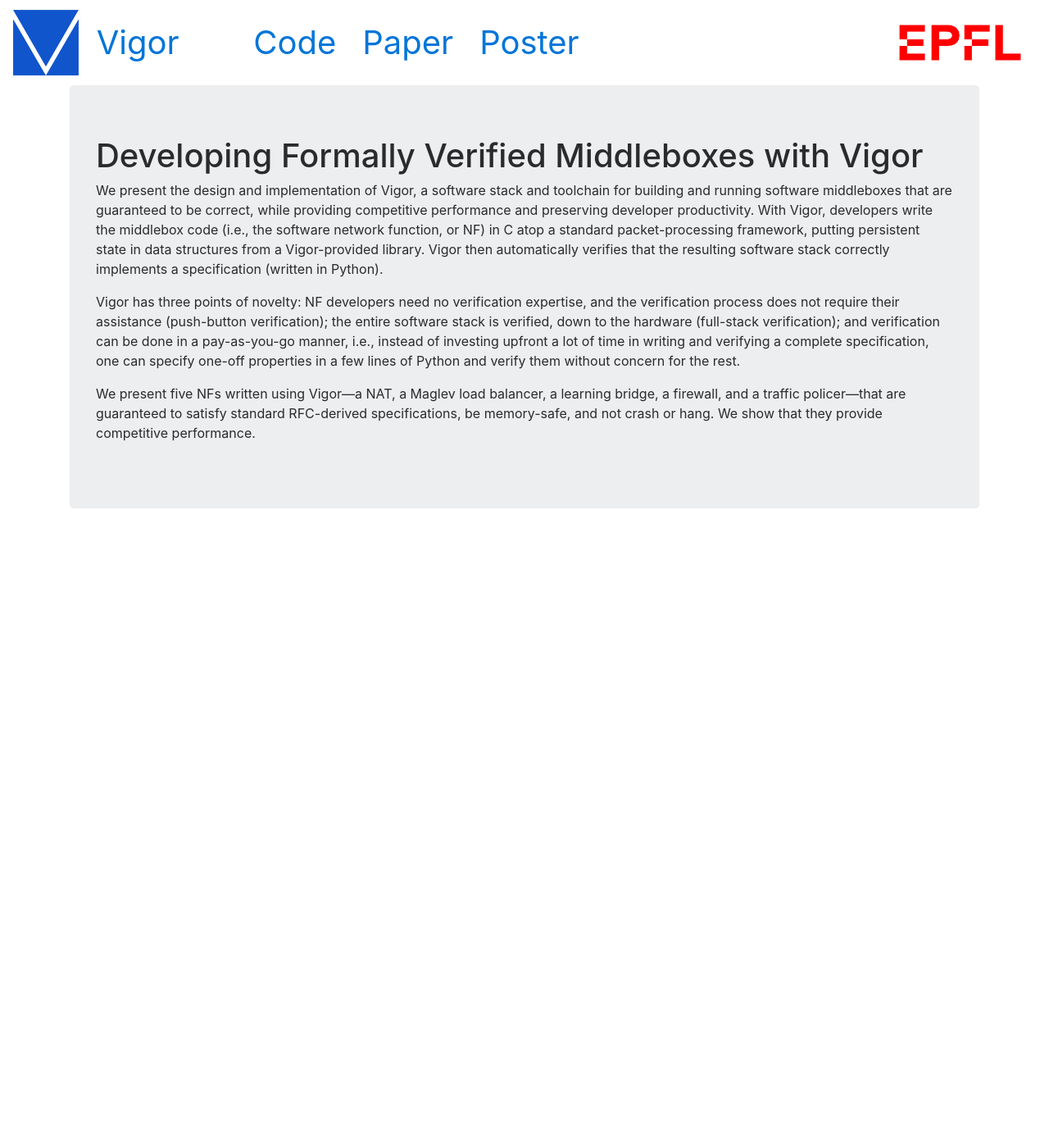
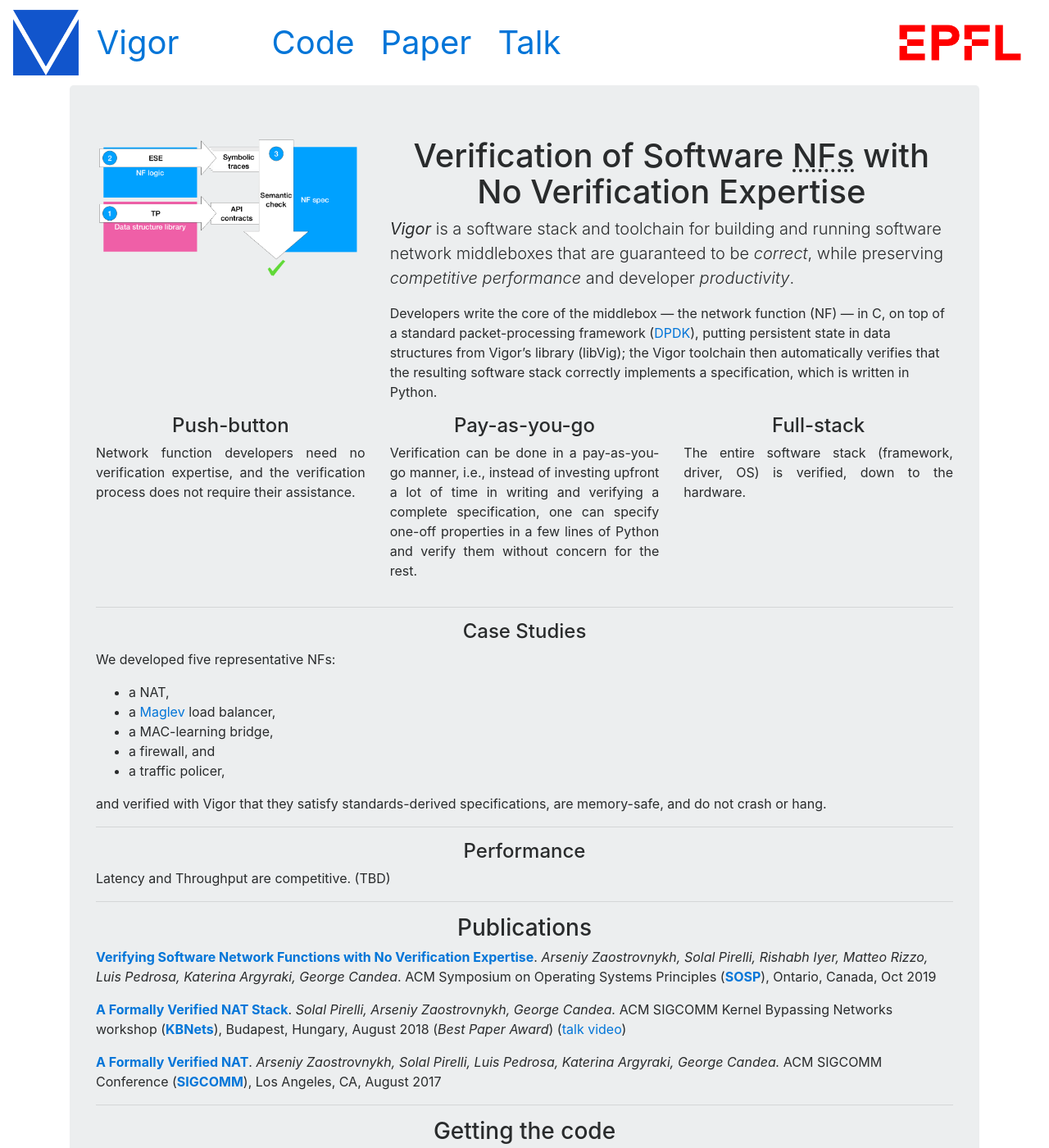
Before and after one commit to vigor-nf/vigor-nf.github.io, a Jekyll site: the page built from index.md, in a window 1280 px wide and 1400 px high. Shown: the whole window at 82% size. Built offline with Jekyll 4.4.1, drawn with Linux system fonts in a browser that asks for light colours; nearby versions of some CDN libraries; a style sheet for code colours, icons or effects is not loaded; some of the changed text lies outside the part shown.

Commit message:
Update the title, add structure the presentation, add publications.

```diff
--- a/_layouts/default.html
+++ b/_layouts/default.html
@@ -41,10 +41,10 @@
                   </a>
               </li>
               <li class="nav-item">
-                  <a href="https://vigor-nf.github.io/vigor-poster.pdf">
-                      <span class="octicon octicon-file-text"
+                  <a href="https://sosp19.rcs.uwaterloo.ca/videos/D2-S1-P4.mp4">
+                      <span class="octicon octicon-device-desktop"
                             style="font-size:40px;"></span>
-                      Poster
+                      Talk
                   </a>
               </li>
           </ul>
--- a/index.md
+++ b/index.md
@@ -1,12 +1,135 @@
 ---
 layout: default
-title: "Developing Formally Verified Middleboxes with Vigor"
+title: "Vigor: Verification of Software Network Functions with No Verification Expertise"
 ---
 
-# {{ page.title }}
+{::options parse_block_html="true" /}
+<div class="row">
+<div class="col-md-4">
+<img src="vigor-workflow.png" style="width:100%"/>
+</div>
+<div class="col-md-8">
 
-We present the design and implementation of Vigor, a software stack and toolchain for building and running software middleboxes that are guaranteed to be correct, while providing competitive performance and preserving developer productivity. With Vigor, developers write the middlebox code (i.e., the software network function, or NF) in C atop a standard packet-processing framework, putting persistent state in data structures from a Vigor-provided library. Vigor then automatically verifies that the resulting software stack correctly implements a specification (written in Python).
+{: #overview .text-center}
+# Verification of Software <abbr title="Network Functions">NFs</abbr> with <br/> No Verification Expertise
 
-Vigor has three points of novelty: NF developers need no verification expertise, and the verification process does not require their assistance (push-button verification); the entire software stack is verified, down to the hardware (full-stack verification); and verification can be done in a pay-as-you-go manner, i.e., instead of investing upfront a lot of time in writing and verifying a complete specification, one can specify one-off properties in a few lines of Python and verify them without concern for the rest.
+{: .lead}
+_**Vigor**_ is a software stack and toolchain for building and running software network middleboxes that are guaranteed to be *correct*,
+while preserving *competitive performance* and developer *productivity*.
 
-We present five NFs written using Vigor---a NAT, a Maglev load balancer, a learning bridge, a firewall, and a traffic policer---that are guaranteed to satisfy standard RFC-derived specifications, be memory-safe, and not crash or hang. We show that they provide competitive performance.
+Developers write the core of the middlebox — the network function (NF) — in C,
+on top of a standard packet-processing framework ([DPDK](https://www.dpdk.org)),
+putting persistent state in data structures from Vigor’s library (libVig);
+the Vigor toolchain then automatically verifies that the resulting software stack correctly implements a specification,
+which is written in Python.
+
+</div>
+</div>
+
+{::options parse_block_html="true" /}
+<div class="row">
+
+<div class="col-md-4">
+
+{: .text-center}
+#### Push-button
+
+{: .text-justify}
+Network function developers need no verification expertise,
+and the verification process does not require their assistance.
+
+</div>
+<div class="col-md-4">
+
+{: .text-center}
+#### Pay-as-you-go
+
+{: .text-justify}
+Verification can be done in a pay-as-you-go manner,
+i.e., instead of investing upfront a lot of time in writing and verifying a complete specification,
+one can specify one-off properties in a few lines of Python and verify them without concern for the rest.
+
+</div>
+<div class="col-md-4">
+
+{: .text-center}
+#### Full-stack
+
+{: .text-justify}
+The entire software stack (framework, driver, OS) is verified, down to the hardware.
+
+</div>
+</div>
+
+* * *
+
+{: .text-center}
+#### Case Studies
+
+{: .text-justify}
+We developed five representative NFs:
+
+* a NAT,
+* a [Maglev](https://ai.google/research/pubs/pub44824/) load balancer,
+* a MAC-learning bridge,
+* a firewall, and
+* a traffic policer,
+
+and verified with Vigor that they satisfy standards-derived specifications, are memory-safe, and do not crash or hang.
+
+* * *
+
+{: .text-center}
+#### Performance
+
+{: .text-justify}
+Latency and Throughput are competitive. (TBD)
+
+* * *
+
+{: #publications .text-center}
+### Publications
+
+**[Verifying Software Network Functions with No Verification Expertise](vigor-paper.pdf)**.
+_Arseniy Zaostrovnykh, Solal Pirelli, Rishabh Iyer, Matteo Rizzo, Luis Pedrosa, Katerina Argyraki, George Candea_.
+ACM Symposium on Operating Systems Principles (**[SOSP](https://sosp19.rcs.uwaterloo.ca/)**), Ontario, Canada, Oct 2019
+
+**[A Formally Verified NAT Stack](formally-verified-nat-stack.pdf)**.
+_Solal Pirelli, Arseniy Zaostrovnykh, George Candea._
+ACM SIGCOMM Kernel Bypassing Networks workshop (**[KBNets](https://conferences.sigcomm.org/sigcomm/2018/workshop-kbnets.html)**), Budapest, Hungary, August 2018 (_Best Paper Award_{:.underline}) ([talk video](https://youtu.be/esfwD46f2ZI))
+
+**[A Formally Verified NAT](vignat-paper.pdf)**.
+_Arseniy Zaostrovnykh, Solal Pirelli, Luis Pedrosa, Katerina Argyraki, George Candea._
+ACM SIGCOMM Conference (**[SIGCOMM](http://conferences.sigcomm.org/sigcomm/2017/)**), Los Angeles, CA, August 2017
+
+* * *
+
+{: #thecode .text-center}
+### Getting the code
+
+Vigor's code and Vigor-based NFs are available [on GitHub](https://github.com/vigor-nf/vigor).
+
+* * *
+
+{: #contributing .text-center}
+### How Can I Contribute?
+
+There are several ways you can help the project:
+
+* Use Vigor to develop and verify another network function
+* Extend libVig with a new efficient and verified component, useful for network functions, such as a regular expression matcher or cryptographic primitive.
+
+* * *
+
+{: #related .text-center}
+### Related Projects
+
+Vigor builds on top of [KLEE](https://klee.github.io) symbolic execution engine and [VeriFast](https://github.com/verifast/verifast) theorem prover for C.
+Vigor has inspired the [Bolt](https://bolt-perf-contracts.github.io/) tool for reasoning about performance contracts.
+
+* * *
+
+{: #team .text-center}
+### Team
+
+Arseniy Zaostrovnykh, Solal Pirelli, Rishabh Iyer, Matteo Rizzo, Luis Pedrosa, Katerina Argyraki, George Candea
```
Also changed, not shown: vigor-workflow.png (added), 1 other file.
